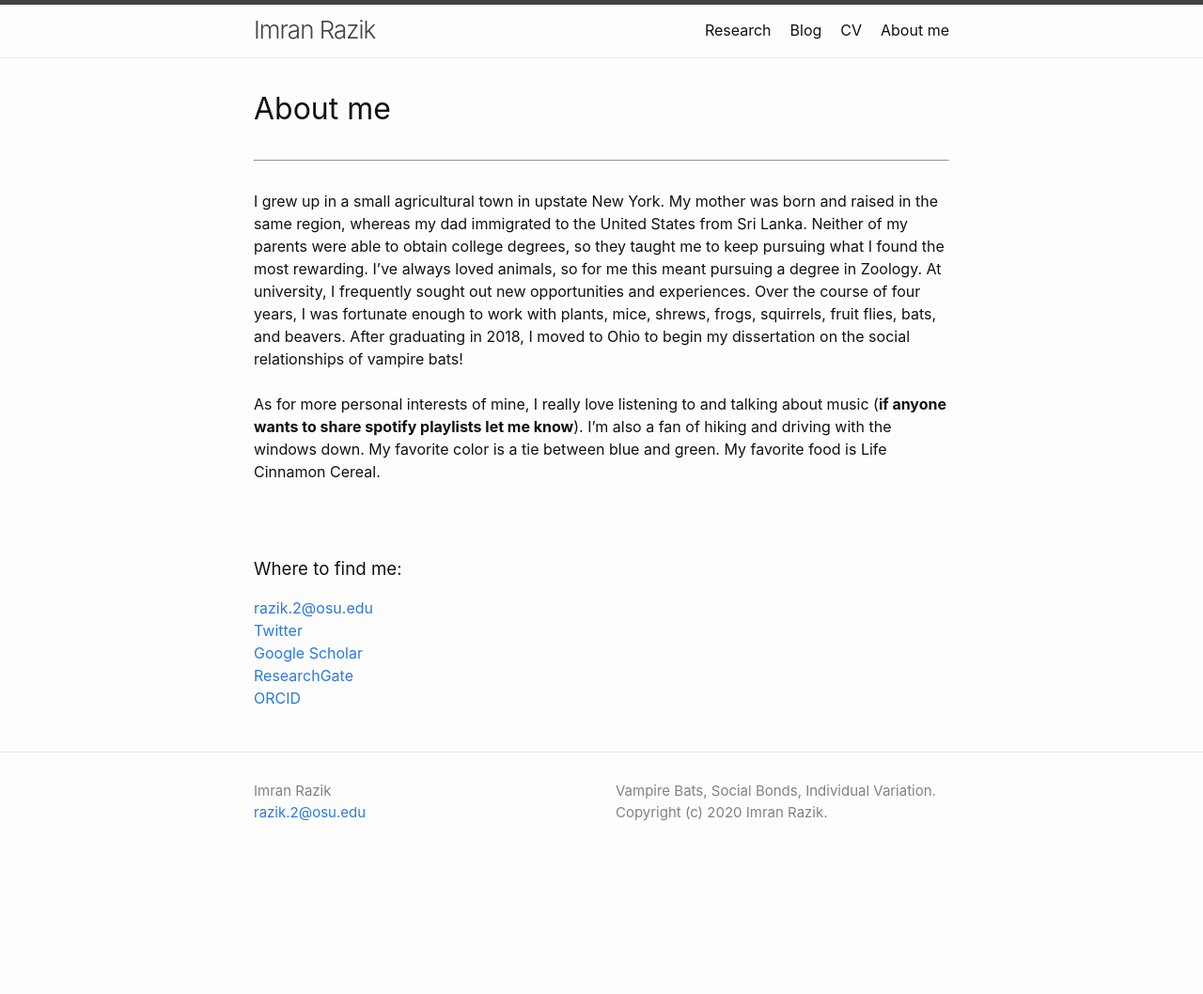
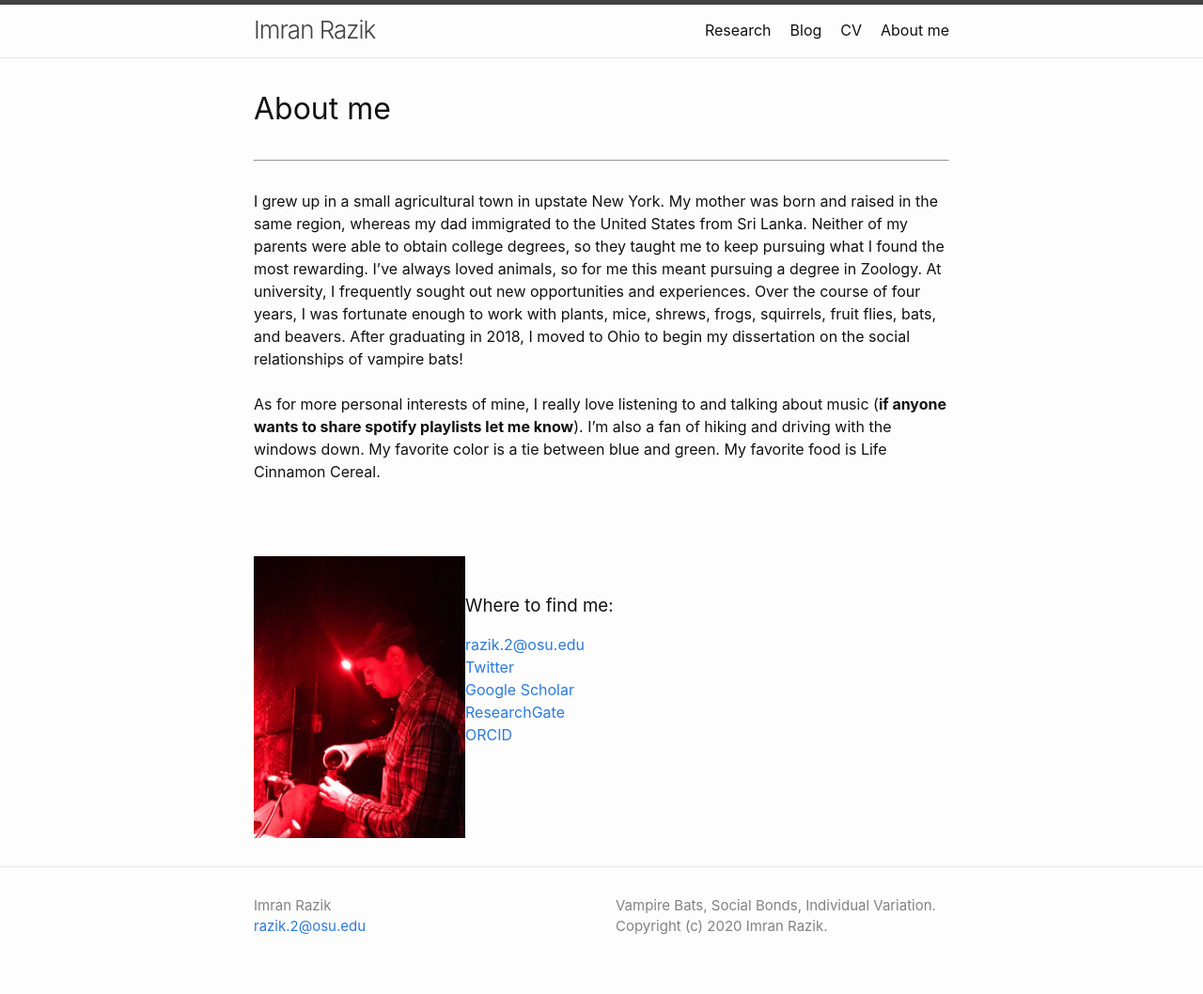
Before and after one commit to imranrazik/imranrazik.github.io, a Jekyll site: the page built from About-me.md, in a window 1280 px wide. Shown: the whole page at 94% size. Built offline with Jekyll 4.4.1, drawn with Linux system fonts in a browser that asks for light colours; our own code applies the rules of GitHub Pages for plain Markdown files; before the commit the page ends 936 px from its top, so only the background shows below that.

Commit message:
Update About-me.md

```diff
--- a/About-me.md
+++ b/About-me.md
@@ -11,6 +11,7 @@
 <br />
 <br />
 
+<img align="left" height="300" src="/assets/34349279-38d9-4de1-ad80-4556efc33ab1.jpg"> <br/>
 ### Where to find me:
 [razik.2@osu.edu](mailto:razik.2@osu.edu) <br/>
 [Twitter](https://twitter.com/irazik) <br/>
```
